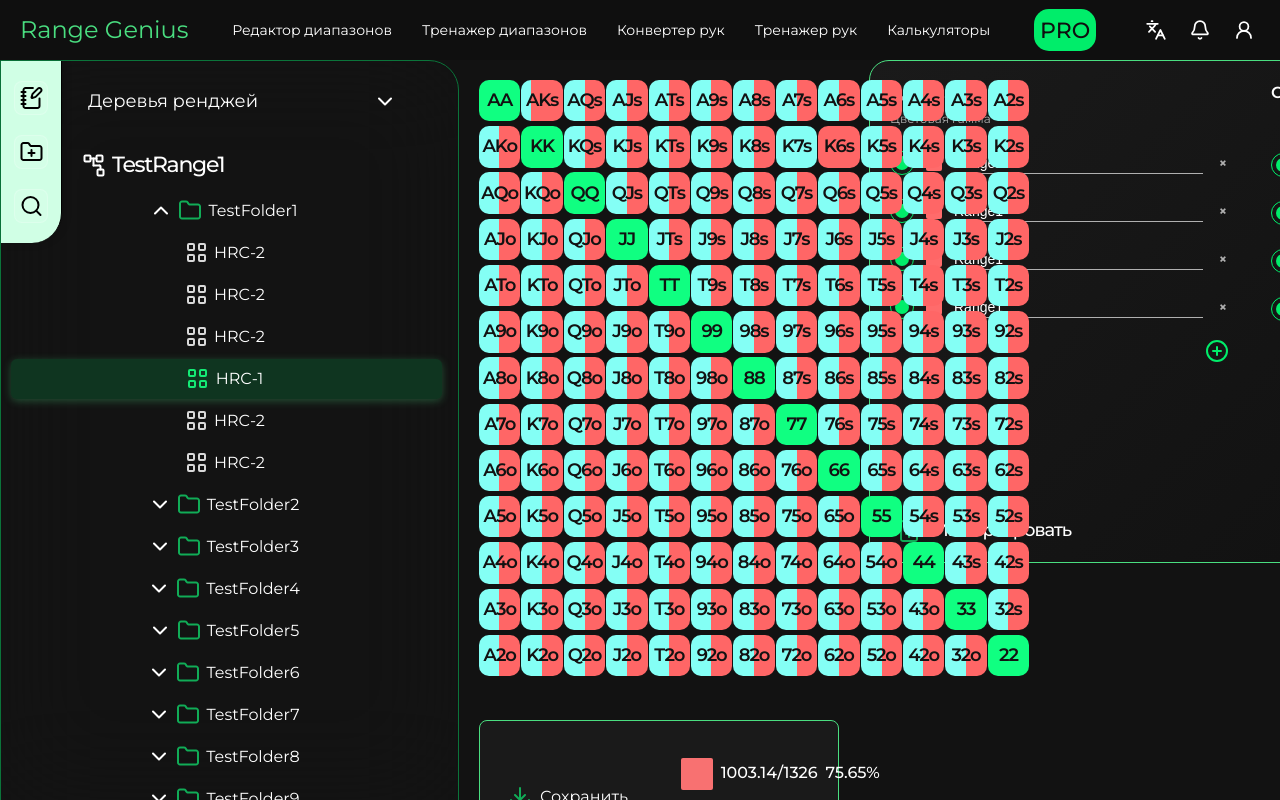
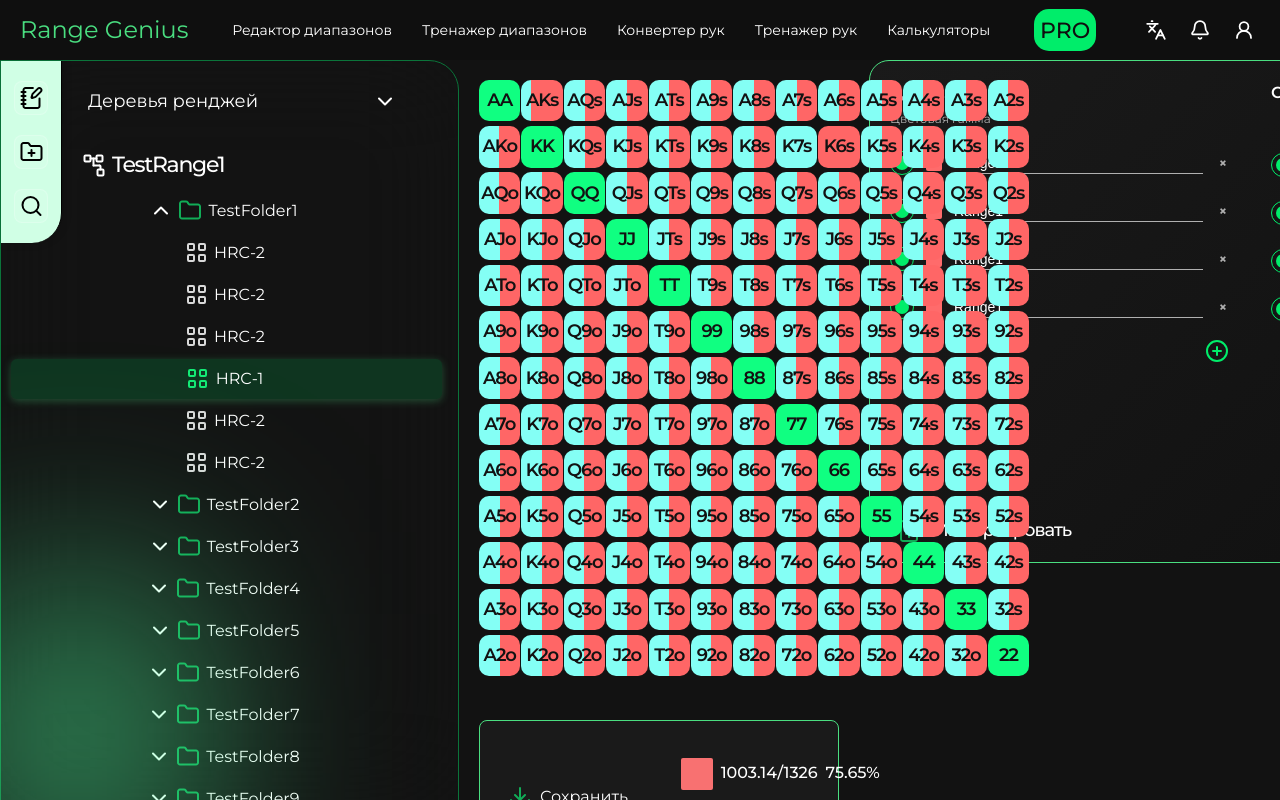
Before and after one commit to tRy-HaRd-tgn/RangeGenius, an Angular app: page / in a window 1280 px wide. Built offline with nearby package versions, Linux system fonts and the light colour scheme.

Commit message:
feat: add left sidebar color

```diff
--- a/src/app/components/left-sidebar/left-sidebar.component.html
+++ b/src/app/components/left-sidebar/left-sidebar.component.html
@@ -1,4 +1,5 @@
 <div class="left-sidebar">
+  <div class="left-sidebar-color"></div>
   <!-- Левая панель с иконками -->
   <div class="sidebar-icons">
     <div class="control-icon search-icon">
--- a/src/app/components/left-sidebar/left-sidebar.component.scss
+++ b/src/app/components/left-sidebar/left-sidebar.component.scss
@@ -25,8 +25,21 @@
   backdrop-filter: blur(50px);
   border-radius: 0px 30px 0px 0px;
 
+
 }
+.left-sidebar-color{
 
+position: absolute;
+bottom: 0;
+left: 0;
+width: 154px;
+height: 250px;
+
+background: #4CFF9D;
+filter: blur(117.95px);
+transform: matrix(1, 0, 0, -1, 0, 0);
+
+}
 /* Левая узкая панель с иконками */
 .sidebar-icons {
   width: 60px;
```
